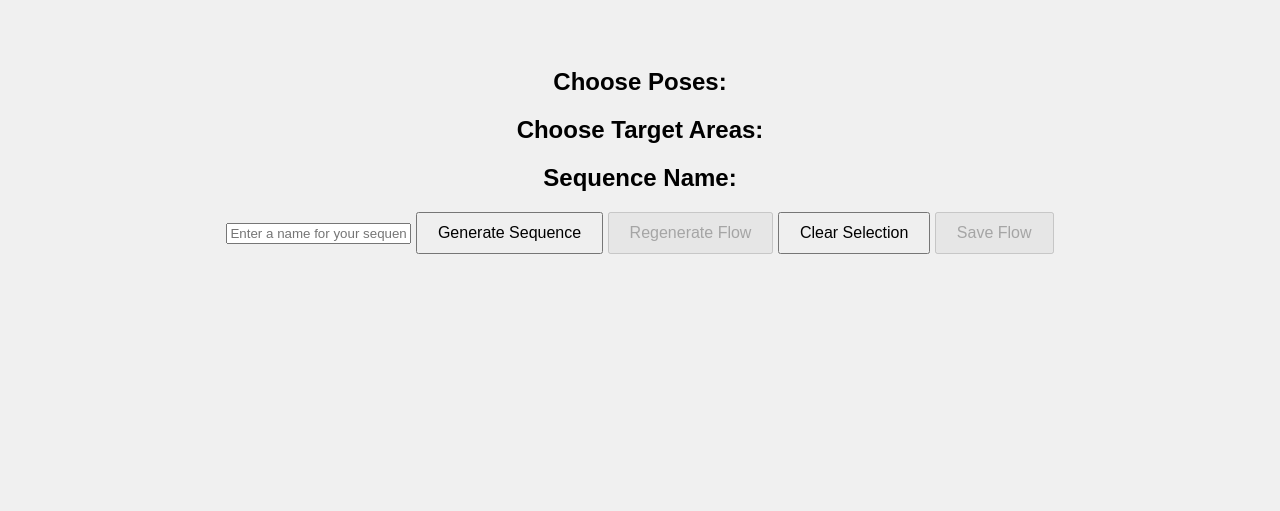
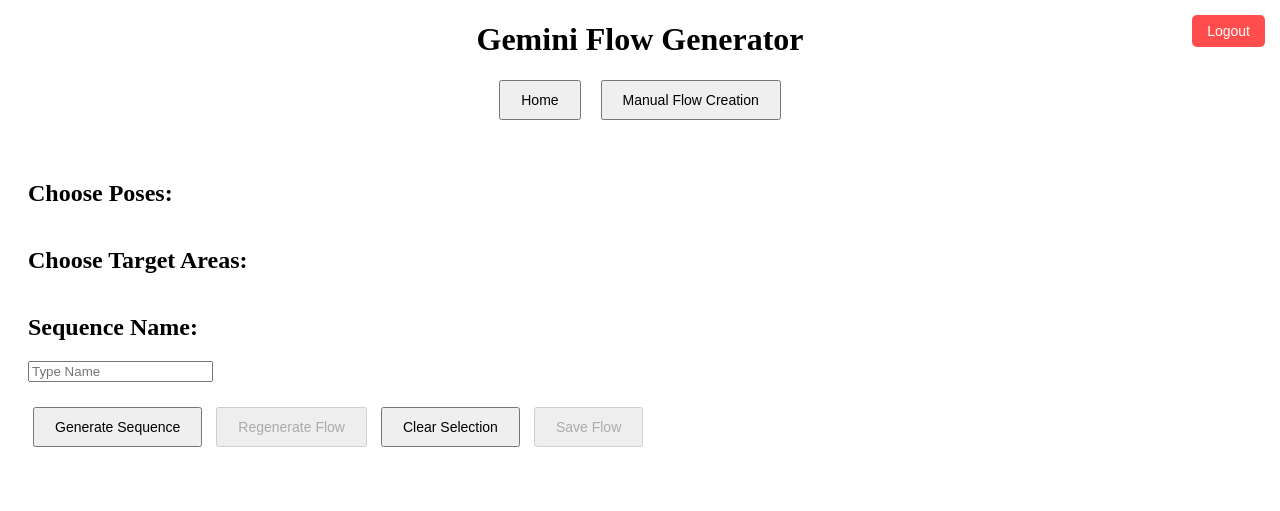
Before and after one commit to jalvarad0/VinyasaCraft, a PHP site: page /gemini_query.html in a window 1280 px wide. Shown: the top 511 px of the page. Run offline with PHP 8.4, Linux system fonts and the light colour scheme; data that the repository does not hold is empty.

Commit message:
Committing my changes for button functionality between pages

```diff
--- a/gemini_query.html
+++ b/gemini_query.html
@@ -4,24 +4,86 @@
     <meta charset="UTF-8">
     <meta name="viewport" content="width=device-width, initial-scale=1.0">
     <title>Gemini Yoga Flow Generator</title>
-  <link rel="stylesheet" href="/css/stylesheet.css">
+
+    <style>
+        /* Added style to display checkboxes in a grid, 5 per row */
+        .checkbox_container {
+            display: grid;
+            grid-template-columns: repeat(5, 1fr); /* 5 items per row */
+            gap: 10px;
+            margin-bottom: 20px;
+        }
+        .checkbox_container label {
+            display: flex;
+            align-items: center;
+            gap: 5px;
+            font-size: 14px;
+        }
+        .input_container {
+            padding: 20px;
+        }
+        #results_container {
+            padding: 20px;
+        }
+        button {
+            margin: 5px;
+            padding: 10px 20px;
+            font-size: 14px;
+        }
+        h1 {
+            text-align: center;
+        }
+        #logout_button {
+            position: absolute;
+            top: 10px;
+            right: 10px;
+            padding: 8px 15px;
+            background-color: #ff4d4d;
+            color: white;
+            border: none;
+            border-radius: 5px;
+            cursor: pointer;
+        }
+        .header_buttons {
+            display: flex;
+            justify-content: center;
+            margin-top: 10px;
+            margin-bottom: 20px;
+        }
+        .header_buttons button {
+            margin: 0 10px;
+            padding: 10px 20px;
+        }
+    </style>
 </head>
+
 <body>
+
+<button id="logout_button">Logout</button>
+
+<h1> Gemini Flow Generator </h1>
+
+<div class="header_buttons">
+    <button id="home_button">Home</button>
+    <button id="flow_creation">Manual Flow Creation</button>
+</div>
 
 <div class="input_container">
     <h2>Choose Poses:</h2>
-  <div id="pose_options"></div>
+    <div id="pose_options" class="checkbox_container"></div>
 
     <h2>Choose Target Areas:</h2>
-  <div id="target_options"></div>
+    <div id="target_options" class="checkbox_container"></div>
 
     <h2>Sequence Name:</h2>
-  <input type="text" id="queue_name" placeholder="Enter a name for your sequence">
+    <input type="text" id="queue_name" placeholder="Type Name">
 
+    <div style="margin-top: 20px;">
         <button id="submit_query">Generate Sequence</button>
         <button id="regenerate_query" disabled>Regenerate Flow</button>
         <button id="clear_query">Clear Selection</button>
         <button id="save_query" disabled>Save Flow</button>
+    </div>
 </div>
 
 <div id="results_container"></div>
@@ -39,59 +101,48 @@
     const save_query_button = document.getElementById('save_query');
     const results_container = document.getElementById('results_container');
     const queue_name_input = document.getElementById('queue_name');
+    const logout_button = document.getElementById('logout_button');
+    const home_button = document.getElementById('home_button');
+    const saved_flows_button = document.getElementById('saved_flows_button');
 
     // Arrays that will help us display and build out query
     let generated_pose_names = []; // All the poses we support
     let last_selected_names = []; // All of the poses the user selects
     let last_selected_targets = []; // All of the target areas user selects
     let cooldown_timer = null; // We need a timer for Gemini throttling
-    // TODO_BUG: Can technically refresh and hit a snag.
     let cooldown_seconds = 45; // Set to 45 second (we are allowed 3 queries a min).
 
     // This function will handle populating the poses as checkboxes
     async function fetch_options() {
         try {
-            // Alright, lets get the response from the
             const response = await fetch('api_handler.php?endpoint=options');
             if (DEBUG) console.log(response);
             const data = await response.json();
             if (DEBUG) console.log(data);
 
-            // Now that we have the data in json format, lets take the name and build
-            // out our checkboxes iteratively
             data.english_names.forEach(name => {
                 const label = document.createElement('label');
                 label.innerHTML = `<input type="checkbox" class="pose_checkbox" value="${name}"> ${name}`;
                 pose_options_div.appendChild(label);
-                pose_options_div.appendChild(document.createElement('br'));
             });
 
-            // Lets now build our the checkboxes for target areas
             data.targets.forEach(target => {
                 const label = document.createElement('label');
                 label.innerHTML = `<input type="checkbox" class="target_checkbox" value="${target}"> ${target}`;
                 target_options_div.appendChild(label);
-                target_options_div.appendChild(document.createElement('br'));
             });
         } catch (error) {
             console.error('Failed to fetch options:', error);
         }
     }
 
-    // This function will help us control how quickly user can regenerate a gemini
-    // query. https://ai.google.dev/gemini-api/docs/troubleshooting
+    // This function will help us control how quickly user can regenerate a gemini query
     function start_cooldown() {
-
-        //Lets use these flags to keep track of whether these events have been hit
         submit_query_button.disabled = true;
         regenerate_query_button.disabled = true;
-
-        // Lets remove it if it exists already so we can start off fresh each time
         if (document.getElementById('cooldown_message')) {
             document.getElementById('cooldown_message').remove();
         }
-
-        // Now lets create the cooldown message
         const cooldown_msg = document.createElement('p');
         cooldown_msg.id = 'cooldown_message';
         cooldown_msg.style.color = 'orange';
@@ -99,22 +150,18 @@
         cooldown_msg.textContent = `Gemini Cooldown: Please wait ${cooldown_seconds} seconds...`;
         results_container.appendChild(cooldown_msg);
 
-        // Alright lets now display how many seconds we have left on the message until we
-        // can requery https://www.w3schools.com/js/js_timing.asp
         let seconds_left = cooldown_seconds;
         cooldown_timer = setInterval(() => {
             seconds_left--;
-
             if (seconds_left > 0) {
                 const message_element = document.getElementById('cooldown_message');
                 if (message_element) {
                     message_element.textContent = `Query Cooldown: Please wait ${seconds_left} seconds...`;
                 }
-            } else { // We have finished timer, lets re-enable our buttons
+            } else {
                 clearInterval(cooldown_timer);
                 submit_query_button.disabled = false;
-                regenerate_query_button.disabled = generated_pose_names.length > 0 ? false : true; // Have we already generated a flow using gemini?
-
+                regenerate_query_button.disabled = generated_pose_names.length > 0 ? false : true;
                 const message_element = document.getElementById('cooldown_message');
                 if (message_element) {
                     message_element.textContent = `Cooldown ended! You can generate again.`;
@@ -122,66 +169,38 @@
                     message_element.style.fontStyle = 'normal';
                 }
             }
-        }, 1000); // 1000 ms = 1 sec.
+        }, 1000);
     }
 
     // This function will handle packaging up our selections and sending it over to api_handler for querying
     async function send_query() {
-
-        // Lets find all of the class pose_checkbox + target_checkbox that are checked and convert them into an array
         const selected_names = Array.from(document.querySelectorAll('.pose_checkbox:checked')).map(curr => curr.value);
         const selected_targets = Array.from(document.querySelectorAll('.target_checkbox:checked')).map(curr => curr.value);
         const queue_name = queue_name_input.value.trim();
-        if (DEBUG) console.log(selected_names);
-        if (DEBUG) console.log(selected_targets);
-        if (DEBUG) console.log(queue_name);
-
         if ((selected_names.length === 0 && selected_targets.length === 0) || !queue_name) {
             results_container.textContent = 'Please select poses/targets and enter a sequence name.';
             return;
         }
-
-        // Lets save the array in case user decides to regenerate
         last_selected_names = selected_names;
         last_selected_targets = selected_targets;
-
-        // Okay now that we have all of the checked items, lets work on sending it to gemini
         try {
-
-            // Lets post the payload over to our api_handler in the format it is expecting and wait
             const response = await fetch('api_handler.php?endpoint=generate-sequence', {
                 method: 'POST',
                 headers: { 'Content-Type': 'application/json' },
                 body: JSON.stringify({ names: selected_names, targets: selected_targets, queue_name })
             });
-
-            // Okay, gemini should have responded. Lets parse that bad boy.
             const data = await response.json();
-            if (DEBUG) console.log(data);
-            if (DEBUG) console.log(data.gemini); // Lets make sure gemini gave us proper response
-            if (DEBUG) console.log(data.pose_names); // Lets make sure pose names are good
-
-            // Cool lets now go into parsing assuming we got a successful response
             if (data.pose_names && data.gemini) {
                 generated_pose_names = data.pose_names;
-
-                // Lets make a div for where we will show the parsed output
                 const sequence_div = document.createElement('div');
                 sequence_div.innerHTML = `<h3>Generated Sequence:</h3><pre>${data.gemini}</pre><p>Sequence ready!</p>`;
-
-                // Clear results but preserve cooldown if running (clone.Node allows us to make a deep copy)
                 const cooldown_element = document.getElementById('cooldown_message');
-                const cooldown_snapshot = cooldown_element ? cooldown_element.cloneNode(true) : null; // If it exists, deep copy. Else null.
-
+                const cooldown_snapshot = cooldown_element ? cooldown_element.cloneNode(true) : null;
                 results_container.innerHTML = '';
                 results_container.appendChild(sequence_div);
-
-                // If the timer was running, lets restore it!
                 if (cooldown_snapshot) {
                     results_container.appendChild(cooldown_snapshot);
                 }
-
-                // Now that we successfully created a query, lets enable the buttons for saving and regenerating
                 save_query_button.disabled = false;
                 regenerate_query_button.disabled = false;
                 start_cooldown();
@@ -194,122 +213,15 @@
         }
     }
 
-    // This function will handle regenerating the query using gemini if user asks
-    // for it
-    async function regenerate_query() {
-
-        //Lets grab the elements based off what we last selected
-        // TODO BUG: Need to test what happens when user switches up selection and regenerate. We don't handle.
-        const queue_name = queue_name_input.value.trim();
-
-        if (DEBUG) console.log(last_selected_names);
-        if (DEBUG) console.log(last_selected_targets);
-        if (DEBUG) console.log(queue_name);
-
-        if ((last_selected_names.length === 0 && last_selected_targets.length === 0) || !queue_name) {
-            results_container.textContent = 'No previous selection found. Please make a new selection.';
-            return;
-        }
-
-        // Again, we hit gemini as before
-        try {
-            const response = await fetch('api_handler.php?endpoint=generate-sequence', {
-                method: 'POST',
-                headers: { 'Content-Type': 'application/json' },
-                body: JSON.stringify({ names: last_selected_names, targets: last_selected_targets, queue_name })
-            });
-
-            const data = await response.json();
-            if (DEBUG) console.log(response.json());
-
-            if (data.pose_names && data.gemini) {
-                generated_pose_names = data.pose_names;
-
-                const sequence_div = document.createElement('div');
-                sequence_div.innerHTML = `<h3>Regenerated Sequence:</h3><pre>${data.gemini}</pre><p>Sequence ready!</p>`;
-
+    // Lets handle page reset
+    clear_query_button.addEventListener('click', () => {
+        document.querySelectorAll('.pose_checkbox, .target_checkbox').forEach(curr => curr.checked = false);
         const cooldown_element = document.getElementById('cooldown_message');
         const cooldown_snapshot = cooldown_element ? cooldown_element.cloneNode(true) : null;
-
         results_container.innerHTML = '';
-                results_container.appendChild(sequence_div);
-
         if (cooldown_snapshot) {
             results_container.appendChild(cooldown_snapshot);
         }
-
-                save_query_button.disabled = false;
-                start_cooldown();
-            } else {
-                results_container.textContent = data.error || 'No sequence regenerated.';
-            }
-        } catch (error) {
-            console.error('Error regenerating query:', error);
-            results_container.textContent = `An error occurred: ${error.message}`;
-        }
-    }
-
-    // This function will handle saving the flow we currently have presented to the user
-    async function save_flow() {
-        const queue_name = queue_name_input.value.trim();
-        if (!queue_name || generated_pose_names.length === 0) {
-            alert('No valid flow to save.');
-            return;
-        }
-
-        try {
-            // Lets save our flow to the database!
-            const response = await fetch('api_handler.php?endpoint=save-sequence', {
-                method: 'POST',
-                headers: { 'Content-Type': 'application/json' },
-                body: JSON.stringify({ queue_name, pose_names: generated_pose_names })
-            });
-
-            // Alright, lets make sure it worked!
-            const data = await response.json();
-            if (data.success) {
-                results_container.innerHTML += `<p><strong>Sequence Saved Successfully!</strong></p>`;
-                save_query_button.disabled = true;
-            } else {
-                results_container.textContent = data.error || 'Failed to save sequence.';
-            }
-
-            // Clear all selections after save
-            document.querySelectorAll('.pose_checkbox, .target_checkbox').forEach(curr => curr.checked = false);
-
-            // Clear input box
-            queue_name_input.value = '';
-
-            // Disable buttons
-            save_query_button.disabled = true;
-            regenerate_query_button.disabled = true;
-
-            // Reset arrays
-            generated_pose_names = [];
-            last_selected_names = [];
-            last_selected_targets = [];
-        } catch (error) {
-            console.error('Error saving flow:', error);
-            results_container.textContent = `An error occurred: ${error.message}`;
-        }
-    }
-
-    // Lets handle page reset
-    clear_query_button.addEventListener('click', () => {
-        // Uncheck all the boxes
-        document.querySelectorAll('.pose_checkbox, .target_checkbox').forEach(curr => curr.checked = false);
-
-        // Lets reset the cooldown timer
-        const cooldown_element = document.getElementById('cooldown_message');
-        const cooldown_snapshot = cooldown_element ? cooldown_element.cloneNode(true) : null;
-
-        results_container.innerHTML = '';
-
-        if (cooldown_snapshot) {
-            results_container.appendChild(cooldown_snapshot);
-        }
-
-        // Reset all of our arrays and variables
         queue_name_input.value = '';
         save_query_button.disabled = true;
         regenerate_query_button.disabled = true;
@@ -318,9 +230,19 @@
         last_selected_targets = [];
     });
 
-    save_query_button.addEventListener('click', save_flow);
+    save_query_button.addEventListener('click', send_query);
     submit_query_button.addEventListener('click', send_query);
-    regenerate_query_button.addEventListener('click', regenerate_query);
+    regenerate_query_button.addEventListener('click', send_query);
+
+    logout_button.addEventListener('click', () => {
+        window.location.href = 'logout.php';
+    });
+    home_button.addEventListener('click', () => {
+        window.location.href = 'home.php';
+    });
+    flow_creation.addEventListener('click', () => {
+        window.location.href = 'index.php';
+    });
 
     fetch_options();
 </script>
```
Also changed, not shown: index.php (+112 -59 lines). Lines whose indentation alone changed are shown as unchanged.
